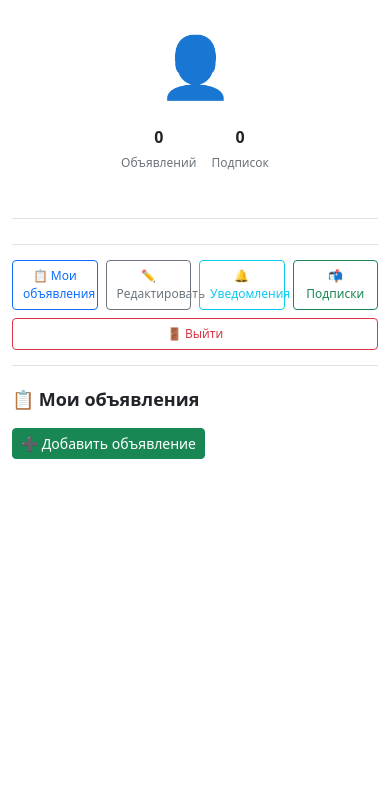
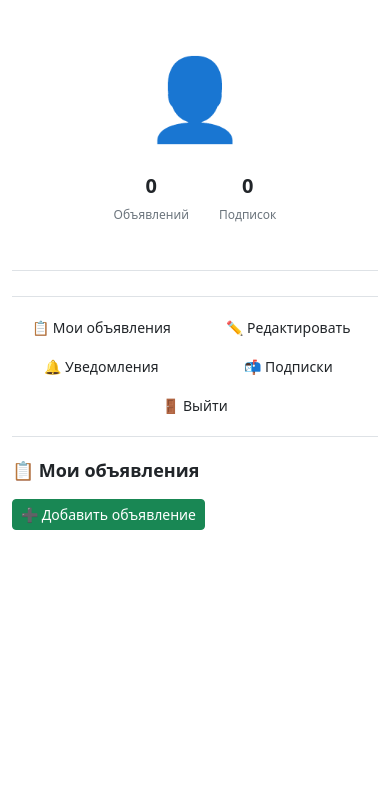
Before and after one commit to freevmaya/bs.com, a Yii app: template views/user/profile.php in a window 390 px wide. Shown: the top 786 px of the page. Run offline with PHP 8.4 and a stand-in for Yii, Linux system fonts and the light colour scheme; the template is opened without the code that fills it, so the values that code supplies are empty; some libraries are stand-ins or nearby versions.

Commit message:
requlary

```diff
--- a/views/advertisements/my.php
+++ b/views/advertisements/my.php
@@ -65,7 +65,7 @@ $this->registerJs("
     <h1><?= Html::encode($this->title) ?></h1>
 
     <p>
-        <?= Html::a('Добавить объявление', ['create'], ['class' => 'btn btn-success']) ?>
+        <?= Html::a('➕ Добавить объявление', ['create'], ['class' => 'btn btn-success']) ?>
     </p>
 
     <?= GridView::widget([
@@ -145,4 +145,8 @@ $this->registerJs("
             ],
         ],
     ]); ?>
+
+    <p style="margin-top: 20px;">
+        <?= Html::a('← Назад в профиль', ['/user/profile'], ['class' => 'btn btn-default']) ?>
+    </p>
 </div>
--- a/views/notification/index.php
+++ b/views/notification/index.php
@@ -81,6 +81,10 @@ $csrfToken = Yii::$app->request->csrfToken;
             </div>
         </div>
     </div>
+
+    <p>
+        <?= Html::a('← Назад в профиль', ['/user/profile'], ['class' => 'btn btn-default']) ?>
+    </p>
 </div>
 
 <?php
--- a/views/search-subscription/index.php
+++ b/views/search-subscription/index.php
@@ -103,6 +103,6 @@ $this->params['breadcrumbs'][] = $this->title;
     <?php endif; ?>
 
     <p>
-        <?= Html::a('← Назад к объявлениям', ['advertisements/index'], ['class' => 'btn btn-default']) ?>
+        <?= Html::a('← Назад в профиль', ['/user/profile'], ['class' => 'btn btn-default']) ?>
     </p>
 </div>
--- a/views/user/edit.php
+++ b/views/user/edit.php
@@ -35,4 +35,8 @@ $this->params['breadcrumbs'][] = $this->title;
             </div>
         </div>
     </div>
+
+    <p>
+        <?= Html::a('← Назад в профиль', ['/user/profile'], ['class' => 'btn btn-default']) ?>
+    </p>
 </div>
--- a/views/user/profile.php
+++ b/views/user/profile.php
@@ -1,4 +1,4 @@
- <?php
+<?php
 
 use yii\helpers\Html;
 use yii\helpers\Url;
@@ -33,15 +33,15 @@ $this->registerCssFile('@web/css/user-profile.css', ['depends' => [\yii\bootstra
 
     <!-- Меню профиля -->
     <div class="profile-menu">
-        <?= Html::a('📋 Мои объявления', ['/advertisements/my'], ['class' => 'btn btn-outline-primary btn-sm']) ?>
-        <?= Html::a('✏️ Редактировать', ['/user/edit'], ['class' => 'btn btn-outline-secondary btn-sm']) ?>
-        <?= Html::a('🔔 Уведомления', ['/notification/index'], ['class' => 'btn btn-outline-info btn-sm']) ?>
-        <?= Html::a('📬 Подписки', ['/search-subscription/index'], ['class' => 'btn btn-outline-success btn-sm']) ?>
+        <?= Html::a('📋 Мои объявления', ['/advertisements/my'], ['class' => 'btn btn-sm']) ?>
+        <?= Html::a('✏️ Редактировать', ['/user/edit'], ['class' => 'btn btn-sm']) ?>
+        <?= Html::a('🔔 Уведомления', ['/notification/index'], ['class' => 'btn btn-sm']) ?>
+        <?= Html::a('📬 Подписки', ['/search-subscription/index'], ['class' => 'btn btn-sm']) ?>
         <?= Html::a(
             '🚪 Выйти',
             ['/site/logout'],
             [
-                'class' => 'btn btn-outline-danger btn-sm',
+                'class' => 'btn btn-sm',
                 'data-method' => 'post',
             ]
         ) ?>
--- a/web/css/site.css
+++ b/web/css/site.css
@@ -17,6 +17,10 @@
     --gallery-bg: #f8f9fa;
     --gallery-radius: 8px;
     --bs-link-color-rgb: #EEE;
+}
+
+.container {
+    padding-top: 1em;
 }
 
 /* Дополнительные стили для объявлений */
@@ -140,3 +144,7 @@
     display: flex;
     align-items: center;
 }
+
+.pagination li {
+    margin: 0px 5px;
+}
--- a/web/css/user-profile.css
+++ b/web/css/user-profile.css
@@ -61,7 +61,8 @@
 
 .profile-menu .btn {
     flex: 1;
-    min-width: 120px;
+    min-width: 135px;
+    white-space: nowrap;
 }
 
 .profile-section-title {
@@ -70,31 +71,6 @@
     margin: 20px 0 15px 0;
 }
 
-/* ============================================
-   Адаптивность
-   ============================================ */
-
-@media (max-width: 576px) {
-    .profile-menu .btn {
-        min-width: 80px;
-        font-size: 12px;
-        padding: 6px 10px;
-    }
-
-    .profile-stats {
-        gap: 15px;
-    }
-
-    .profile-stat .number {
-        font-size: 16px;
-    }
-
-    .profile-avatar {
-        font-size: 60px;
-    }
-}
-
-/* Светлая тема */
 [data-bs-theme="light"] .profile-header {
     border-bottom-color: #dee2e6;
 }
```
